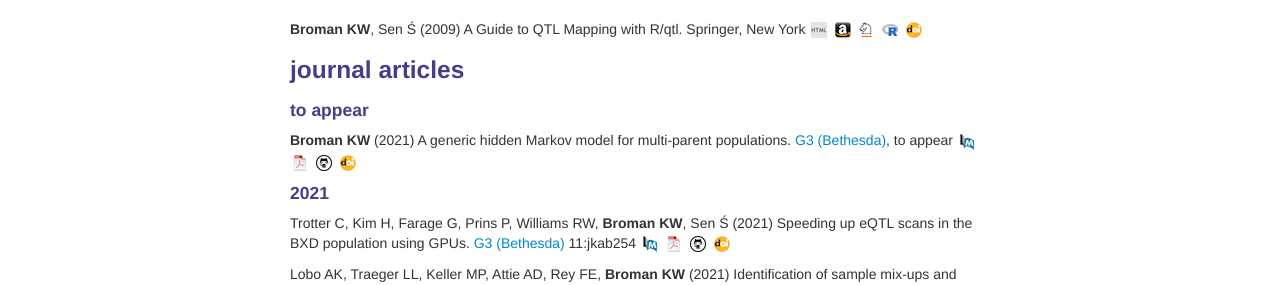
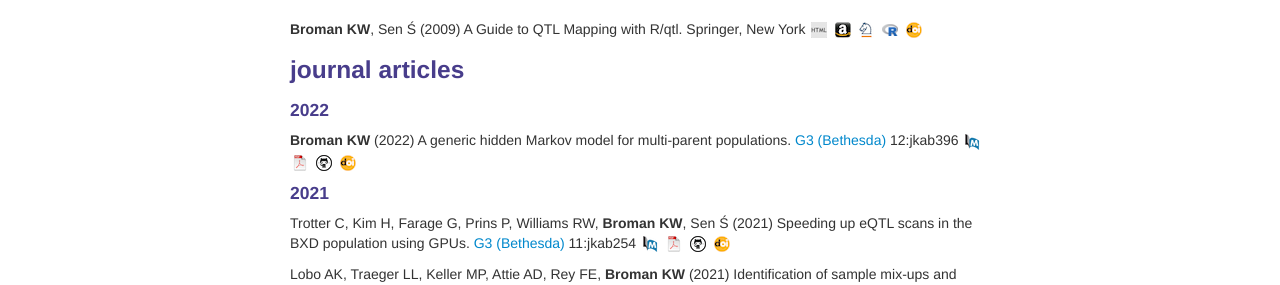
Before and after one commit to kbroman/kbroman.github.io, a Jekyll site: the page built from pubs.md, in a window 1280 px wide and 900 px high. Shown: the part 245-530 px from the top of the window. Built offline with Jekyll 4.4.1, drawn with Linux system fonts in a browser that asks for light colours.

Commit message:
pubs.md: hmm for mpp paper now published

```diff
--- a/pubs.md
+++ b/pubs.md
@@ -31,13 +31,13 @@ description: Karl Broman's publications
 
 ### <a name="articles"></a>journal articles
 
-#### to appear
-
-**Broman KW** (2021) A generic hidden Markov model
+#### 2022
+
+**Broman KW** (2022) A generic hidden Markov model
 for multi-parent populations. [G3
-(Bethesda)](https://academic.oup.com/g3journal), to appear
+(Bethesda)](https://academic.oup.com/g3journal) 12:jkab396
 [![PubMed](icons16/pubmed-icon.png)](https://pubmed.ncbi.nlm.nih.gov/34791211/)
-[![pdf](icons16/pdf-icon.png)](https://academic.oup.com/g3journal/advance-article-pdf/doi/10.1093/g3journal/jkab396/41158355/jkab396.pdf)
+[![pdf](icons16/pdf-icon.png)](https://academic.oup.com/g3journal/article-pdf/12/2/jkab396/42382435/jkab396.pdf)
 [![GitHub](icons16/github-icon.png)](https://github.com/kbroman/Paper_GenericHMM)
 [![doi](icons16/doi-icon.png)](https://doi.org/10.1093/g3journal/jkab396)
 <!-- * 167 * -->
```
